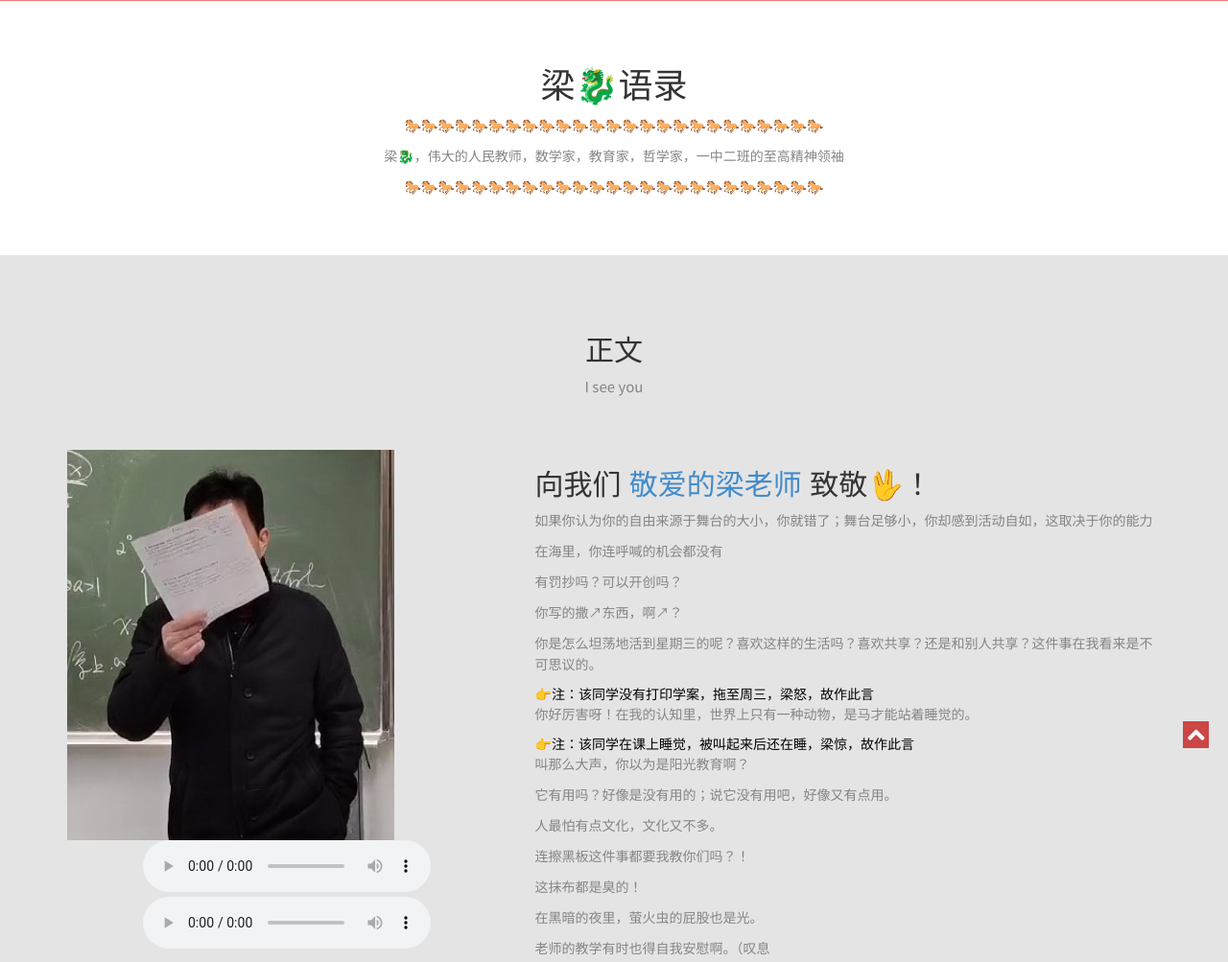
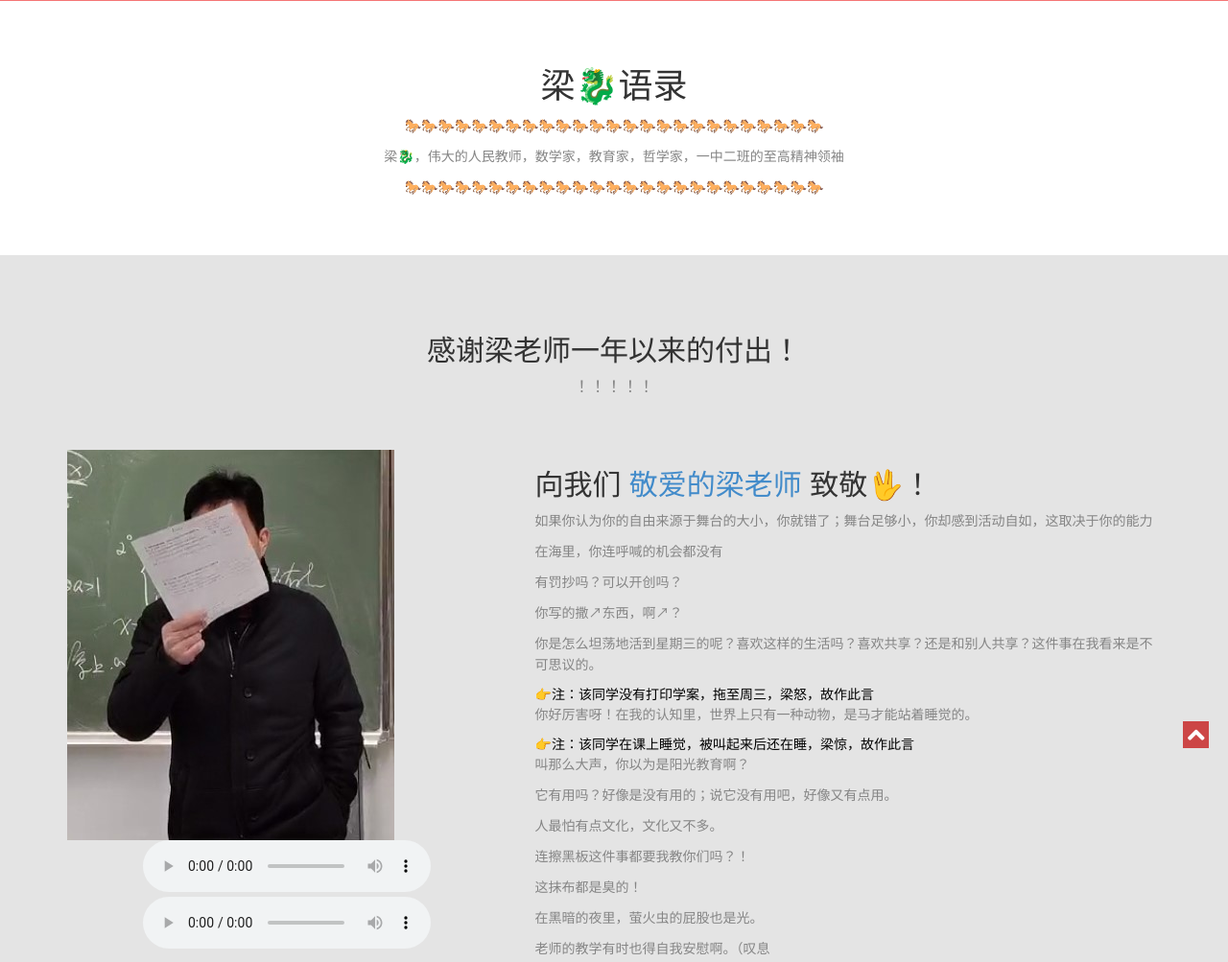
Before and after one commit to JerryLiTT/JerryLiTT.github.io, a plain HTML site: page web/ll/index1.html in a window 1280 px wide. Shown: the top 1003 px of the page at 96% size. Drawn offline with Linux system fonts and the light colour scheme.

Commit message:
Add files via upload

```diff
--- a/web/ll/index1.html
+++ b/web/ll/index1.html
@@ -63,8 +63,8 @@
     	<div class="container">
            <div class="heading text-center">
                 <!-- Heading -->
-                <h2>正文</h2>
-                <p>I see you</p>
+                <h2>感谢梁老师一年以来的付出！</h2>
+                <p>！！！！！</p>
             </div>
 
 
```
